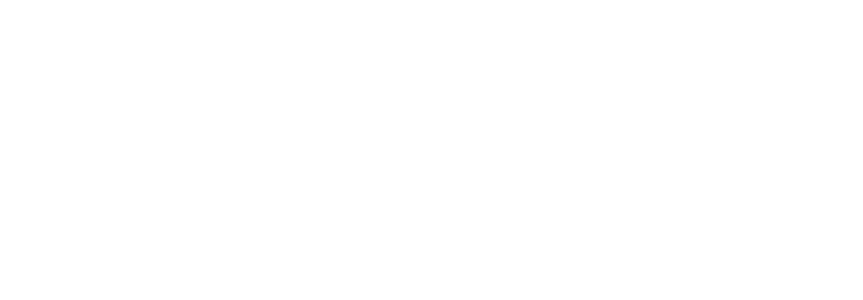
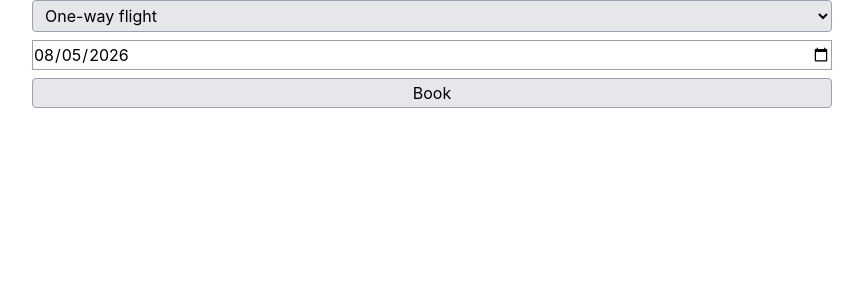
Before and after one commit to yiwenwangANU/react_code_interview, a React (Vite) app: page /flightbooker in a window 1280 px wide. Before the commit this address had no page. Shown: the top 300 px of the page, without its empty margins (208-1071 px from the left). Built offline with nearby package versions, Linux system fonts and the light colour scheme.

Commit message:
add flight booker

```diff
--- a/package.json
+++ b/package.json
@@ -11,9 +11,11 @@
     "preview": "vite preview"
   },
   "dependencies": {
+    "@daypicker/react": "^10.0.1",
     "@hookform/resolvers": "^5.7.1",
     "@tailwindcss/vite": "^4.3.3",
     "axios": "^1.19.0",
+    "date-fns": "^4.4.0",
     "react": "^19.2.8",
     "react-dom": "^19.2.8",
     "react-hook-form": "^7.84.0",
--- a/src/App.tsx
+++ b/src/App.tsx
@@ -5,6 +5,7 @@
 import HolyGrailPage from "./pages/HolyGrailPage";
 import ProgressBarPage from "./pages/ProgressBarPage";
 import MortgageCalculatorPage from "./pages/MortgageCalculatorPage";
+import FlightBookerPage from "./pages/FlightBookerPage";
 
 const App = () => (
   <Routes>
@@ -13,7 +14,8 @@
     <Route path="/contactform" element={<ContactFormPage />} />
     <Route path="/holygrail" element={<HolyGrailPage />} />
     <Route path="/progressbar" element={<ProgressBarPage />} />
-    <Route path="/MortgageCalculator" element={<MortgageCalculatorPage />} />
+    <Route path="/mortgagecalculator" element={<MortgageCalculatorPage />} />
+    <Route path="/flightbooker" element={<FlightBookerPage />} />
   </Routes>
 );
 
--- /dev/null
+++ b/src/pages/FlightBookerPage/FlightBookerPage.tsx
@@ -0,0 +1,94 @@
+import { zodResolver } from "@hookform/resolvers/zod";
+import { format, isBefore, parseISO } from "date-fns";
+import { type FC } from "react";
+import { useForm, type SubmitHandler } from "react-hook-form";
+import z from "zod";
+
+const FLIGHT_OPTIONS = [
+  { label: "One-way flight", value: "oneWay" },
+  { label: "Rounded-trip flight", value: "roundedTrip" },
+] as const;
+
+const flightValues = FLIGHT_OPTIONS.map((option) => option.value);
+
+const schema = z
+  .object({
+    flight: z.enum(flightValues),
+    departureDate: z.iso.date(),
+    returnDate: z.iso.date().optional(),
+  })
+  .refine(
+    (data) =>
+      data.flight !== "roundedTrip" ||
+      (data.returnDate !== undefined &&
+        !isBefore(parseISO(data.returnDate), parseISO(data.departureDate))),
+    {
+      message: "Return date cannot be before departure date",
+      path: ["returnDate"],
+    }
+  );
+
+type Inputs = z.infer<typeof schema>;
+
+const FlightBookerPage: FC = () => {
+  const today = format(new Date(), "yyyy-MM-dd");
+  const {
+    register,
+    handleSubmit,
+    watch,
+    formState: { errors },
+  } = useForm<Inputs>({
+    resolver: zodResolver(schema),
+  });
+  const onSubmit: SubmitHandler<Inputs> = (data) => console.log(data);
+
+  return (
+    <form
+      className="mx-auto grid w-200 gap-2"
+      onSubmit={handleSubmit(onSubmit)}
+    >
+      <select
+        defaultValue="oneWay"
+        {...register("flight")}
+        id="flight-select"
+        className="rounded border-1 border-gray-400 bg-gray-200 px-2 py-1"
+      >
+        {FLIGHT_OPTIONS.map((option) => (
+          <option key={option.value} value={option.value}>
+            {option.label}
+          </option>
+        ))}
+      </select>
+      {errors.flight && (
+        <span className="text-red-500">{errors.flight.message}</span>
+      )}
+      <input
+        className="border-1 border-gray-400 py-0.5"
+        type="date"
+        defaultValue={today}
+        {...register("departureDate")}
+        min={today}
+      />
+      {errors.departureDate && (
+        <span className="text-red-500">{errors.departureDate.message}</span>
+      )}
+      {watch("flight") === "roundedTrip" && (
+        <input
+          className="border-1 border-gray-400 py-0.5"
+          type="date"
+          min={today}
+          defaultValue={today}
+          {...register("returnDate")}
+        />
+      )}
+      {errors.returnDate && (
+        <span className="text-red-500">{errors.returnDate.message}</span>
+      )}
+      <button className="cursor-pointer rounded border-1 border-gray-400 bg-gray-200 py-0.5">
+        Book
+      </button>
+    </form>
+  );
+};
+
+export default FlightBookerPage;
--- /dev/null
+++ b/src/pages/FlightBookerPage/index.ts
@@ -0,0 +1 @@
+export { default } from "./FlightBookerPage";
--- a/src/pages/HomePage/HomePage.tsx
+++ b/src/pages/HomePage/HomePage.tsx
@@ -6,7 +6,8 @@
     <NavLink to="/contactform">Contact Form</NavLink>
     <NavLink to="/holygrail">Holy Grail</NavLink>
     <NavLink to="/progressbar">Progress Bar</NavLink>
-    <NavLink to="/MortgageCalculator">Mortgage Calculator</NavLink>
+    <NavLink to="/mortgagecalculator">Mortgage Calculator</NavLink>
+    <NavLink to="/flightbooker">Flight Booker</NavLink>
   </nav>
 );
 
```
Also changed, not shown: 1 other file (tests, documents, lock files or other folders).
